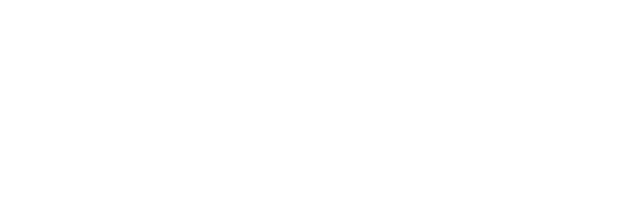
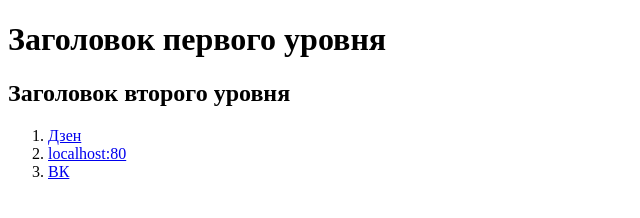
Before and after one commit to Arseso/tensor-html, a website: page src/index.html in a window 1280 px wide. Shown: the whole page, without its empty margins (0-640 px from the left). Drawn offline with Linux system fonts and the light colour scheme.

Commit message:
Задание по HTML

```diff
--- a/src/index.html
+++ b/src/index.html
@@ -3,5 +3,13 @@
     <head>
         <title>HTML</title>
     </head>
-    <body></body>
+    <body>
+        <h1>Заголовок первого уровня</h1>
+        <h2>Заголовок второго уровня</h2>
+        <ol>
+            <li><a href="https://dzen.ru/">Дзен</a></li>
+            <li><a href="http://localhost">localhost:80</a></li>
+            <li><a href="https://vk.com">ВК</a></li>
+        </ol>
+    </body>
 </html>
```
